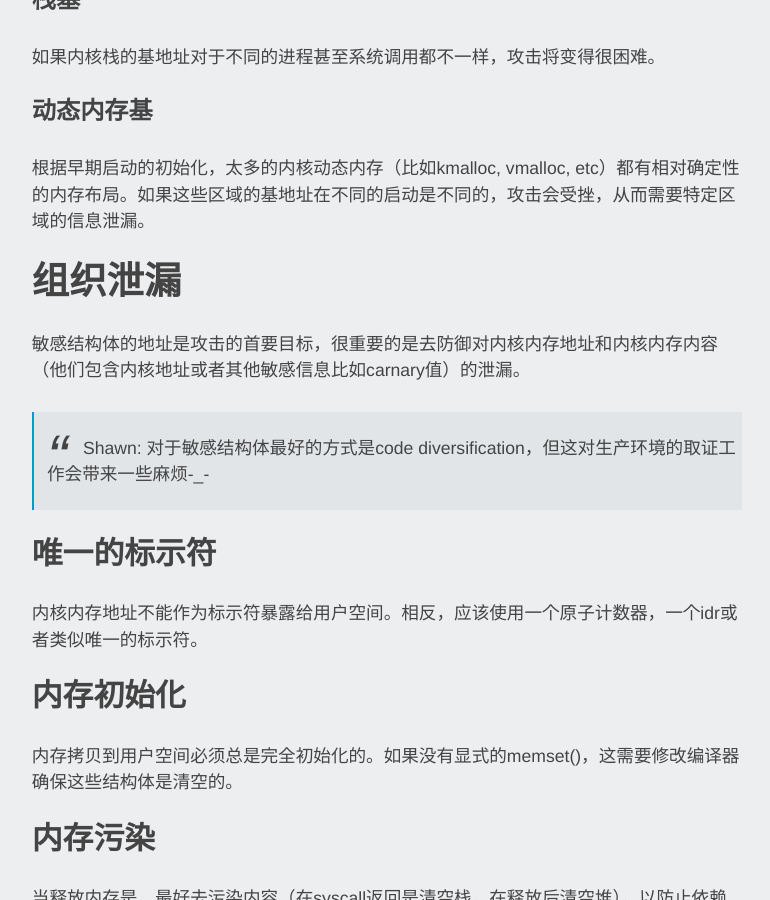
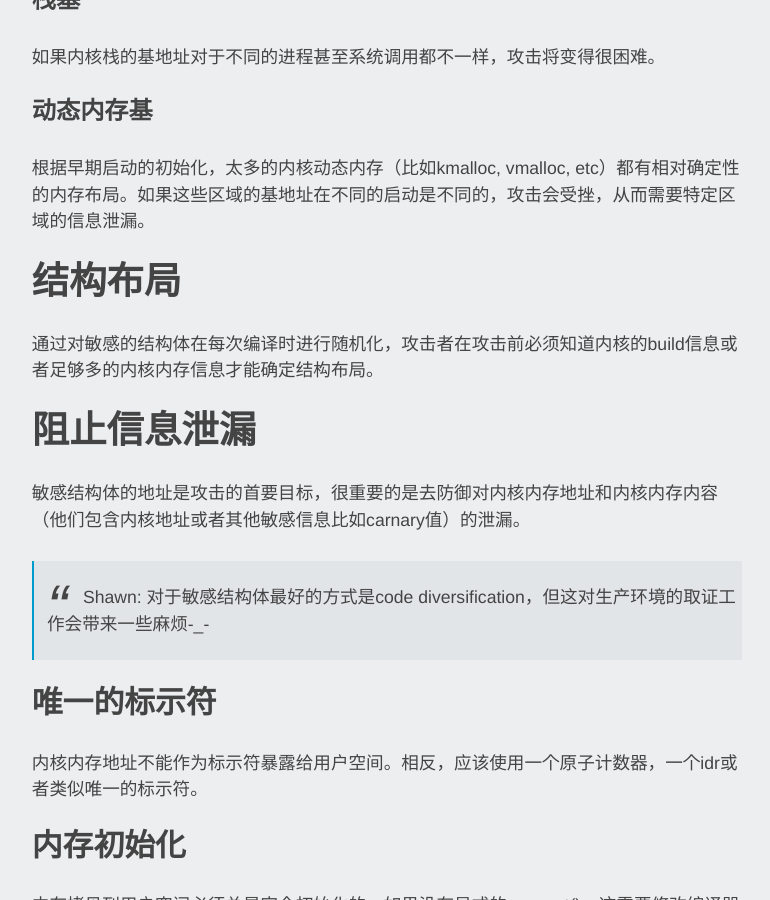
Before and after one commit to hardenedlinux/hardenedlinux.github.io, a Jekyll site: the page built from _posts/2016-05-23-kernel_self_protection.markdown, in a window 1280 px wide and 900 px high, scrolled down 5777 px. Shown: the whole window, without its empty margins (253-1023 px from the left). Built offline with Jekyll 4.4.1, drawn with Linux system fonts in a browser that asks for light colours; nearby versions of some CDN libraries.

Commit message:
update c9de4a82c852d621975f5978157f689e0550a48e

```diff
--- a/_posts/2016-05-23-kernel_self_protection.markdown
+++ b/_posts/2016-05-23-kernel_self_protection.markdown
@@ -144,8 +144,11 @@ categories: system-security
 
 根据早期启动的初始化，太多的内核动态内存（比如kmalloc, vmalloc, etc）都有相对确定性的内存布局。如果这些区域的基地址在不同的启动是不同的，攻击会受挫，从而需要特定区域的信息泄漏。
 
+## 结构布局
 
-## 组织泄漏
+通过对敏感的结构体在每次编译时进行随机化，攻击者在攻击前必须知道内核的build信息或者足够多的内核内存信息才能确定结构布局。
+
+## 阻止信息泄漏
 
 敏感结构体的地址是攻击的首要目标，很重要的是去防御对内核内存地址和内核内存内容（他们包含内核地址或者其他敏感信息比如carnary值）的泄漏。
 
```
